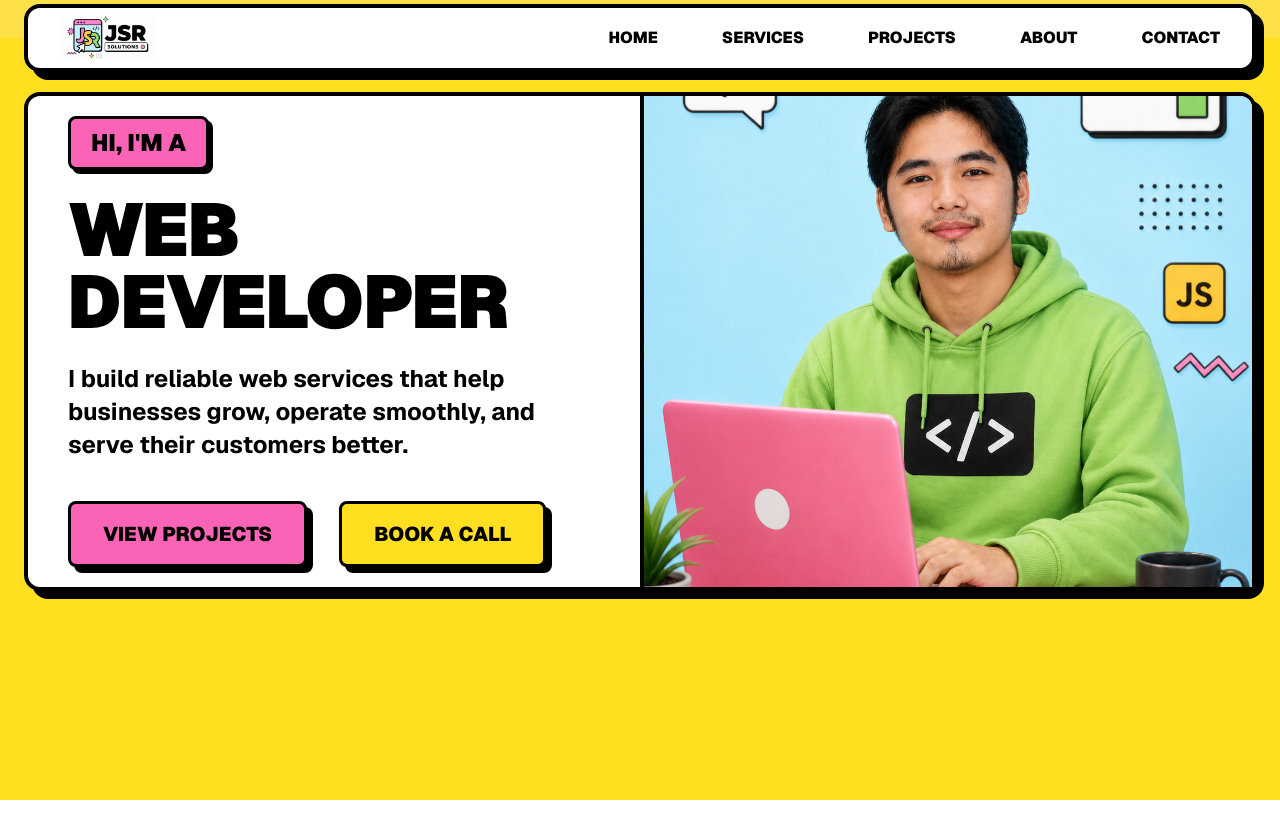
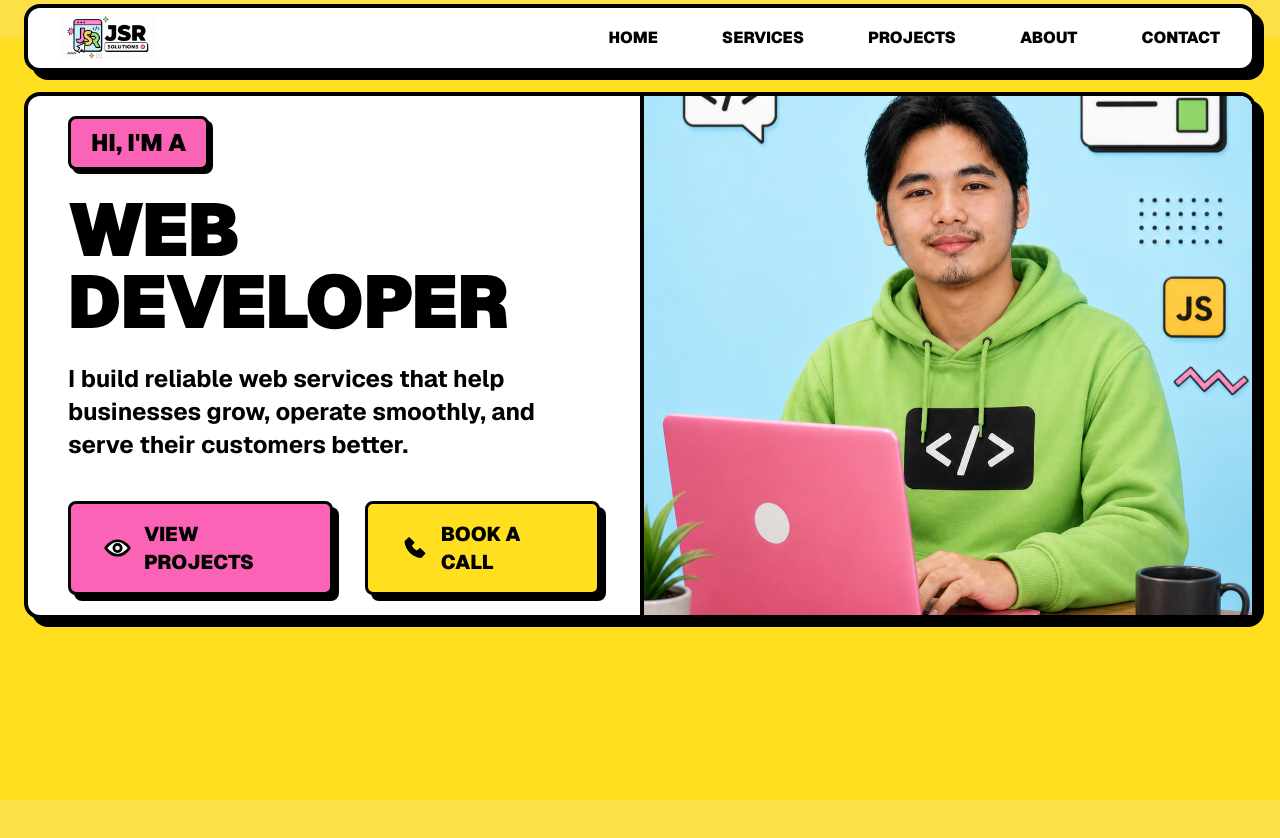
Before and after one commit to jork1216/portfolio2, a Next.js app: page / in a window 1280 px wide. Before the commit the page ends 800 px from the top, so only its background shows below. Built offline with nearby package versions, Linux system fonts and the light colour scheme.

Commit message:
added animations

```diff
--- a/app/globals.css
+++ b/app/globals.css
@@ -1,7 +1,7 @@
 @import "tailwindcss";
 
 :root {
-  --background: #ffffff;
+  --background: #fde047;
   --foreground: #ffffff;
 }
 
@@ -14,7 +14,7 @@
 
 @media (prefers-color-scheme: dark) {
   :root {
-    --background: #ffffff;
+    --background: #fde047;
     --foreground: #ffffff;
   }
 }
--- a/app/page.tsx
+++ b/app/page.tsx
@@ -1,10 +1,11 @@
 import Image from "next/image";
+import Link from "next/link";
 import Navbar from "@/components/Navbar";
 
 // Breakpoints: mobile 0-500px, tablet 501-1024px, desktop 1025px+.
 export default function Home() {
   return (
-    <main className="min-h-screen bg-yellow-300">
+    <main className="mb-10 min-h-screen bg-yellow-300">
       <Navbar />
 
       <section className="mx-6 mt-4 grid rounded-2xl border-4 border-black bg-white text-black shadow-[8px_8px_0_#000] min-[1025px]:grid-cols-2 max-[1024px]:mx-4 max-[500px]:mx-3">
@@ -25,12 +26,20 @@ export default function Home() {
           </p>
 
           <div className="mt-10 flex gap-8 max-[500px]:flex-col max-[500px]:gap-4">
-            <button className="rounded-lg border-3 border-black bg-pink-400 px-8 py-4 text-xl font-black uppercase shadow-[6px_6px_0_#000] max-[500px]:px-0 max-[500px]:py-4 max-[500px]:text-base">
-              VIEW PROJECTS
-            </button>
-            <button className="rounded-lg border-3 border-black bg-yellow-300 px-8 py-4 text-xl font-black uppercase shadow-[6px_6px_0_#000] max-[500px]:px-0 max-[500px]:py-4 max-[500px]:text-base">
-              BOOK A CALL
-            </button>
+            <Link
+              href="/projects"
+              className="inline-flex items-center justify-center gap-3 rounded-lg border-3 border-black bg-pink-400 px-8 py-4 text-xl font-black uppercase shadow-[6px_6px_0_#000] transition-transform duration-200 hover:-translate-y-1 max-[500px]:px-0 max-[500px]:py-4 max-[500px]:text-base"
+            >
+              <EyeIcon />
+              <span>VIEW PROJECTS</span>
+            </Link>
+            <Link
+              href="/contact"
+              className="inline-flex items-center justify-center gap-3 rounded-lg border-3 border-black bg-yellow-300 px-8 py-4 text-xl font-black uppercase shadow-[6px_6px_0_#000] transition-transform duration-200 hover:-translate-y-1 max-[500px]:px-0 max-[500px]:py-4 max-[500px]:text-base"
+            >
+              <PhoneIcon />
+              <span>BOOK A CALL</span>
+            </Link>
           </div>
         </div>
 
@@ -47,3 +56,20 @@ export default function Home() {
     </main>
   )
 }
+
+function PhoneIcon() {
+  return (
+    <svg aria-hidden="true" className="h-8 w-8 max-[500px]:h-7 max-[500px]:w-7" viewBox="0 0 32 32" fill="none">
+      <path d="M10 5 6 9c1 9 8 16 17 17l4-4-5-5-3 3c-3-1-6-4-7-7l3-3z" fill="black" stroke="black" strokeWidth="2" strokeLinejoin="round" />
+    </svg>
+  )
+}
+
+function EyeIcon() {
+  return (
+    <svg aria-hidden="true" className="h-8 w-8 max-[500px]:h-7 max-[500px]:w-7" viewBox="0 0 32 32" fill="none">
+      <path d="M3 16s5-8 13-8 13 8 13 8-5 8-13 8S3 16 3 16Z" fill="white" stroke="black" strokeWidth="3" strokeLinejoin="round" />
+      <circle cx="16" cy="16" r="4" fill="white" stroke="black" strokeWidth="3" />
+    </svg>
+  )
+}
--- a/app/projects/page.tsx
+++ b/app/projects/page.tsx
@@ -29,8 +29,6 @@ export default function Projects() {
 
       <header className="mx-6 mt-4 grid gap-8 rounded-2xl border-4 border-black bg-white p-8 font-sans shadow-[8px_8px_0_#000] min-[1025px]:grid-cols-[1.1fr_1fr] max-[1024px]:mx-4 max-[1024px]:p-6 max-[500px]:mx-3 max-[500px]:p-4">
         <div>
-
-
           <h1 className="text-7xl font-black uppercase leading-none max-[1024px]:text-6xl max-[500px]:text-5xl">
             Featured
             <br />
@@ -46,14 +44,14 @@ export default function Projects() {
           <div className="mt-8 flex flex-wrap gap-5 max-[500px]:flex-col">
             <a
               href="#project-showcase"
-              className="inline-flex items-center justify-center gap-3 rounded-lg border-3 border-black bg-yellow-300 px-6 py-3 text-base font-black uppercase shadow-[4px_4px_0_#000]"
+              className="inline-flex items-center justify-center gap-3 rounded-lg border-3 border-black bg-yellow-300 px-6 py-3 text-base font-black uppercase shadow-[4px_4px_0_#000] transition-transform duration-200 hover:-translate-y-1"
             >
               View All Projects
               <ArrowIcon />
             </a>
             <a
               href="/contact"
-              className="inline-flex items-center justify-center gap-3 rounded-lg border-3 border-black bg-white px-6 py-3 text-base font-black uppercase shadow-[4px_4px_0_#000]"
+              className="inline-flex items-center justify-center gap-3 rounded-lg border-3 border-black bg-pink-400 px-6 py-3 text-base font-black uppercase shadow-[4px_4px_0_#000] transition-transform duration-200 hover:-translate-y-1"
             >
               Let&apos;s Talk
               <ArrowIcon />
@@ -92,7 +90,7 @@ export default function Projects() {
 
 function ProjectCard({ project }: { project: (typeof projects)[number] }) {
   return (
-    <article className="overflow-hidden rounded-xl border-4 border-black bg-white shadow-[7px_7px_0_#000]">
+    <article className="overflow-hidden rounded-xl border-4 border-black bg-white shadow-[7px_7px_0_#000] transition-transform duration-200 hover:-translate-y-1">
       <div className={`flex h-10 items-center border-b-4 border-black px-4 ${project.color}`}>
         <BrowserDots />
       </div>
--- a/app/services/page.tsx
+++ b/app/services/page.tsx
@@ -68,7 +68,7 @@ export default function Services() {
           {services.map((service) => (
             <article
               key={service.title}
-              className="flex min-h-[235px] flex-col rounded-lg border-3 border-black bg-[#fff0f0] p-5 shadow-[6px_6px_0_#000] max-[500px]:min-h-[220px]"
+              className="flex min-h-[235px] flex-col rounded-lg border-3 border-black bg-[#fff0f0] p-5 shadow-[6px_6px_0_#000] transition-transform duration-200 hover:-translate-y-1 max-[500px]:min-h-[220px]"
             >
               <div className="flex items-start gap-4">
                 <div
--- a/components/CtaBanner.tsx
+++ b/components/CtaBanner.tsx
@@ -26,7 +26,7 @@ export default function CtaBanner() {
 
             <Link
               href="/contact"
-              className="mt-4 inline-flex items-center gap-3 rounded-lg border-3 border-black bg-white px-7 py-2 text-base font-black uppercase shadow-[4px_4px_0_#000] max-[500px]:w-full max-[500px]:justify-center"
+              className="mt-4 inline-flex items-center gap-3 rounded-lg border-3 border-black bg-white px-7 py-2 text-base font-black uppercase shadow-[4px_4px_0_#000] transition-transform duration-200 hover:-translate-y-1 max-[500px]:w-full max-[500px]:justify-center"
             >
               Let&apos;s Talk
               <ArrowIcon />
```
